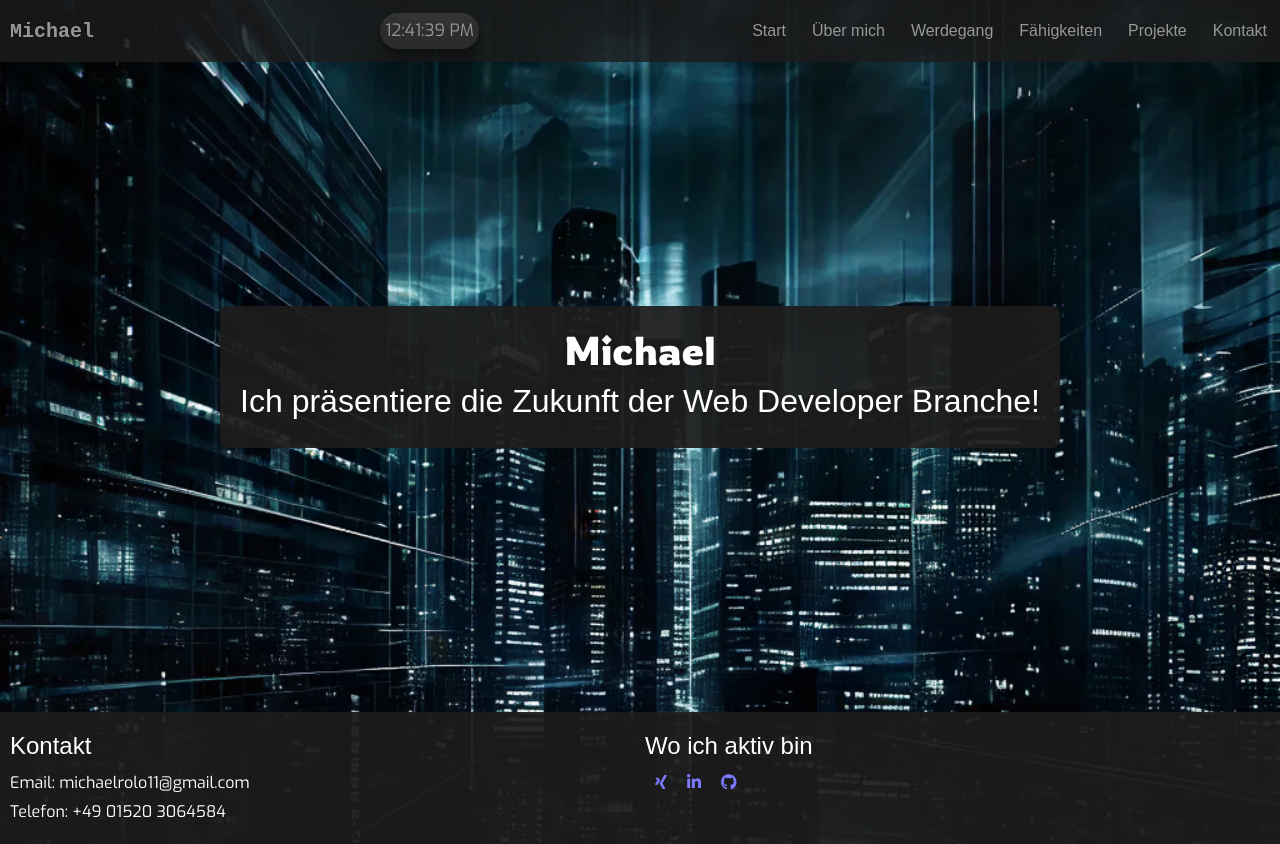
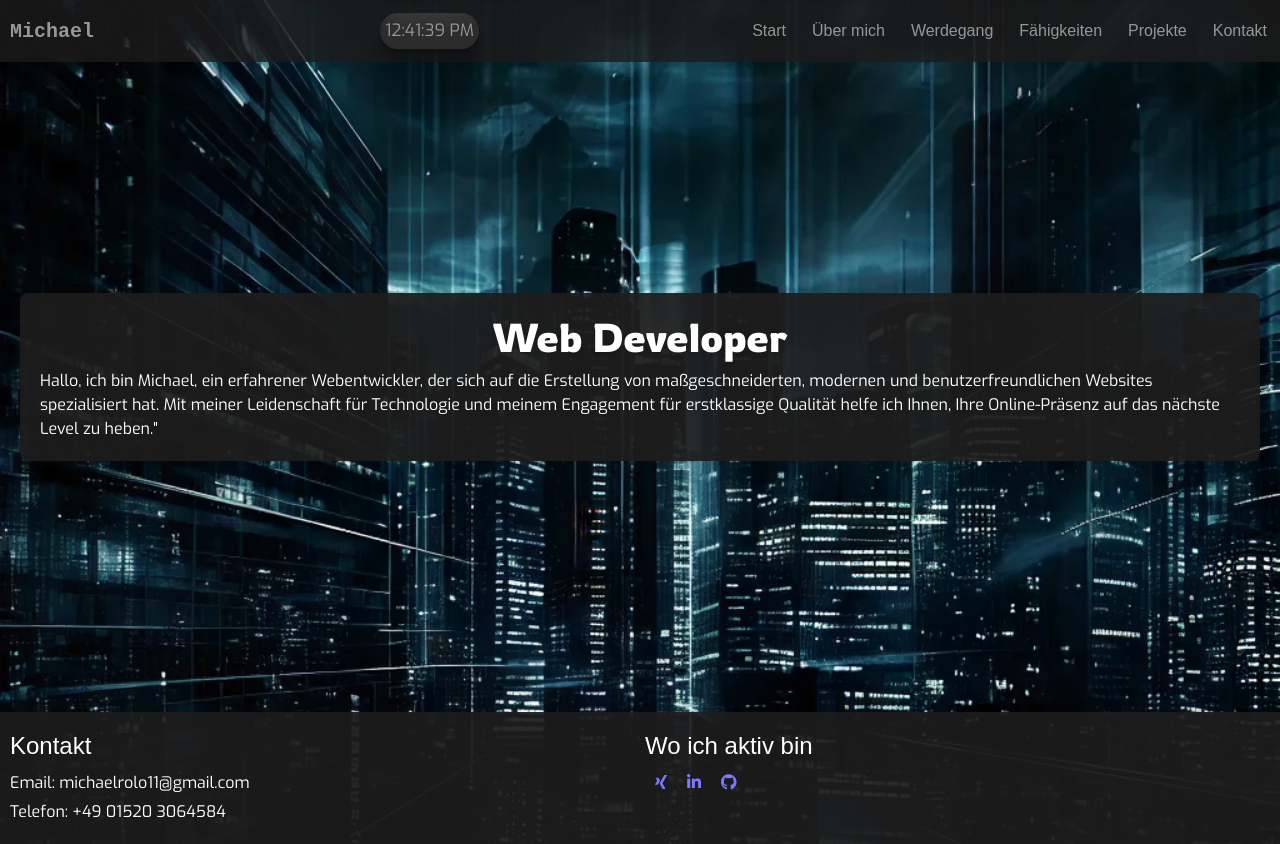
Before and after one commit to MSRMatrix/Portfolio, a React (Vite) app: page / in a window 1280 px wide. Built offline with nearby package versions, Linux system fonts and the light colour scheme; a web font is replaced by a local one.

Commit message:
change text from landing page

```diff
--- a/src/components/startsite/Startsite.jsx
+++ b/src/components/startsite/Startsite.jsx
@@ -11,8 +11,8 @@ const Startsite = () => {
   return (
     <div className="information-container">
       <div className={`${topicDiv} startsite-style`}>
-        <h1>Michael</h1>
-        <h2>Ich präsentiere die Zukunft der Web Developer Branche!</h2>
+        <h1>Web Developer</h1>
+        <p>Hallo, ich bin Michael, ein erfahrener Webentwickler, der sich auf die Erstellung von maßgeschneiderten, modernen und benutzerfreundlichen Websites spezialisiert hat. Mit meiner Leidenschaft für Technologie und meinem Engagement für erstklassige Qualität helfe ich Ihnen, Ihre Online-Präsenz auf das nächste Level zu heben."</p>
       </div>
     </div>
   );
```
